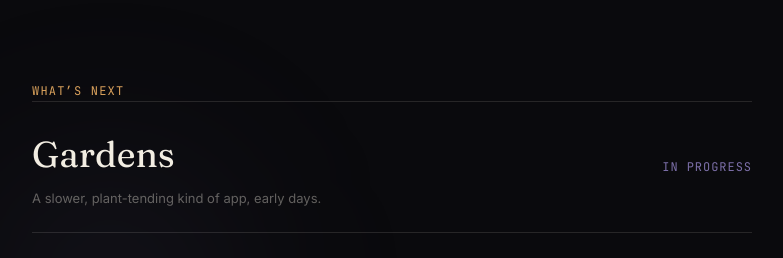
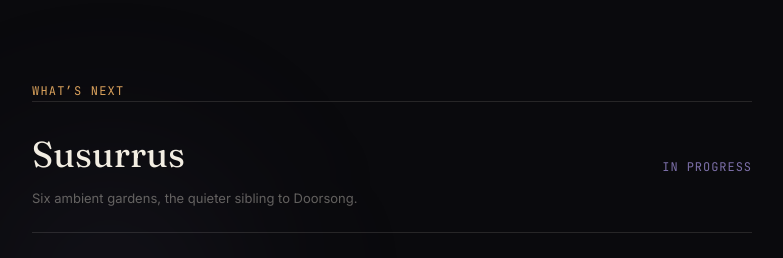
Before and after one commit to tamkin-anwar/anwar-creative-studio-portfolio, a React (Vite) app: page / in a window 1280 px wide. Shown: the part 2040-2298 px from the top of the page, without its empty margins (248-1031 px from the left). Built offline with nearby package versions, Linux system fonts and the light colour scheme.

Commit message:
Name the Gardens roadmap entry: Susurrus
The placeholder blurb was invented filler, never a real description.
Source images for all six gardens are generated and the build has
started, so this replaces it with the real name and an accurate line.

```diff
--- a/src/content/roadmap.ts
+++ b/src/content/roadmap.ts
@@ -8,9 +8,9 @@ export type RoadmapEntry = {
 
 export const roadmap: RoadmapEntry[] = [
   {
-    name: 'Gardens',
+    name: 'Susurrus',
     status: 'in progress',
-    blurb: 'A slower, plant-tending kind of app, early days.',
+    blurb: 'Six ambient gardens, the quieter sibling to Doorsong.',
   },
   {
     name: 'Looms',
```
